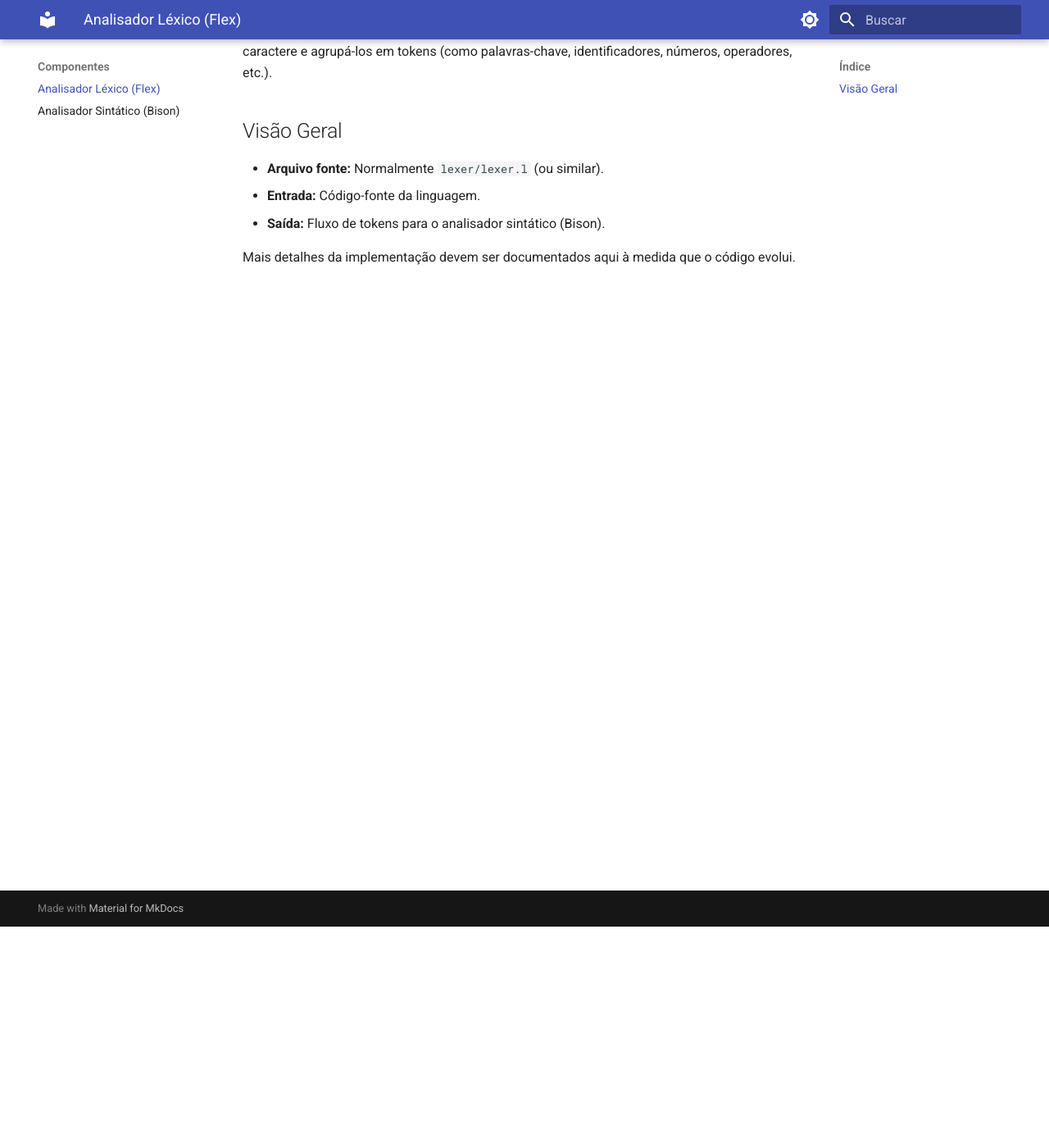
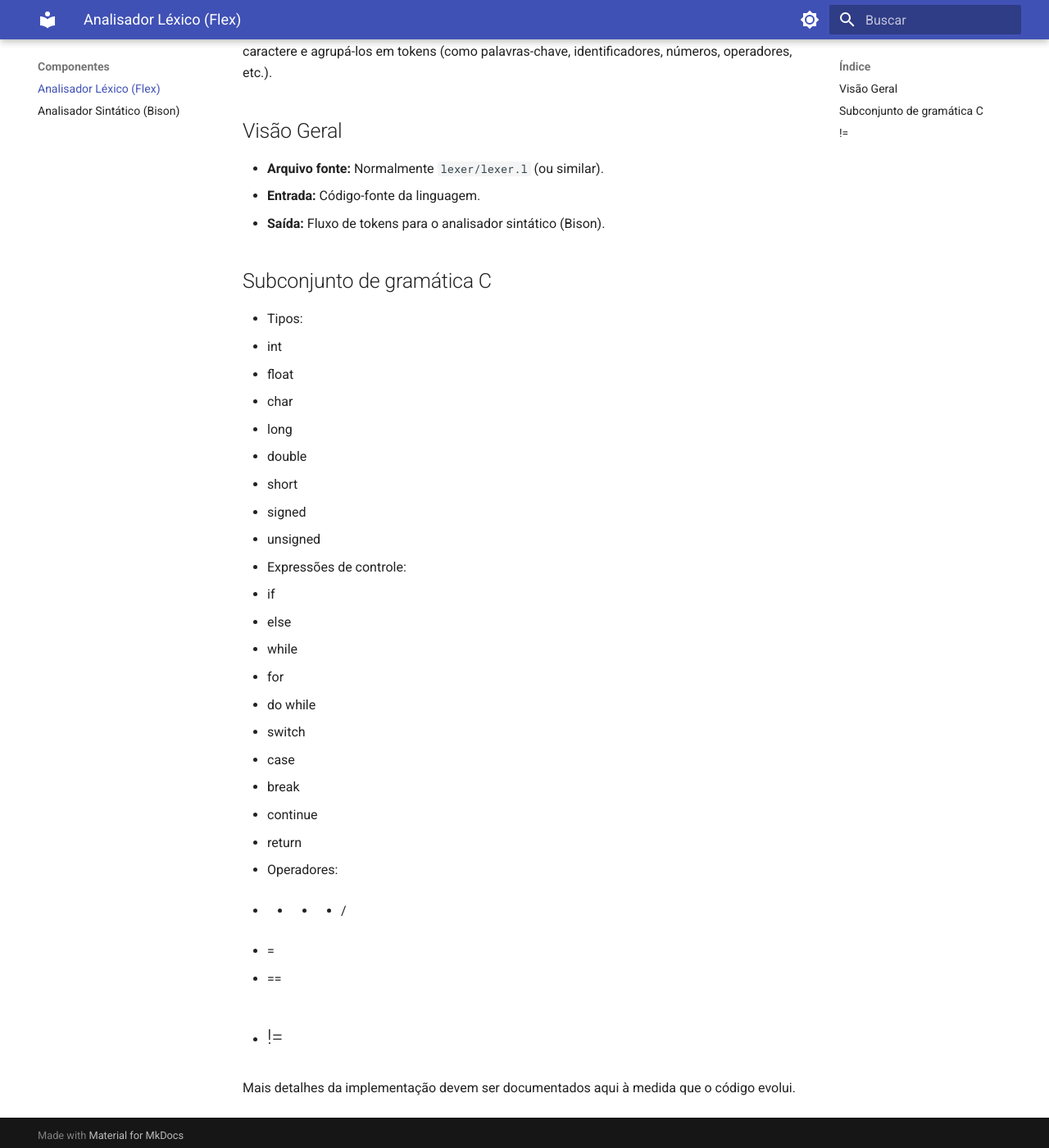
Before and after one commit to UnB-Coding/compiladores1, an MkDocs documentation site: the page built from docs/lexer.md, in a window 1280 px wide and 1400 px high, scrolled down 270 px. Shown: the whole window at 82% size. Built offline with MkDocs 1.6.1 and Material for MkDocs 9.7.7, drawn with Linux system fonts in a browser that asks for light colours.

Commit message:
versão inicial da documentação a respeito de subconjunto da gramática c.

```diff
--- a/docs/lexer.md
+++ b/docs/lexer.md
@@ -10,4 +10,33 @@ A ferramenta responsável pela geração do analisador léxico é o **Flex** (Fa
 - **Entrada:** Código-fonte da linguagem.
 - **Saída:** Fluxo de tokens para o analisador sintático (Bison).
 
+## Subconjunto de gramática C
+
+- Tipos:
+  - int
+  - float
+  - char
+  - long
+  - double
+  - short
+  - signed
+  - unsigned
+- Expressões de controle:
+  - if
+  - else
+  - while
+  - for
+  - do while
+  - switch
+  - case
+  - break
+  - continue
+  - return
+- Operadores:
+  - - - - /
+  - =
+  - ==
+  - !=
+-
+
 Mais detalhes da implementação devem ser documentados aqui à medida que o código evolui.
```
Also changed, not shown: docs/index.md (+14 -0 lines).
